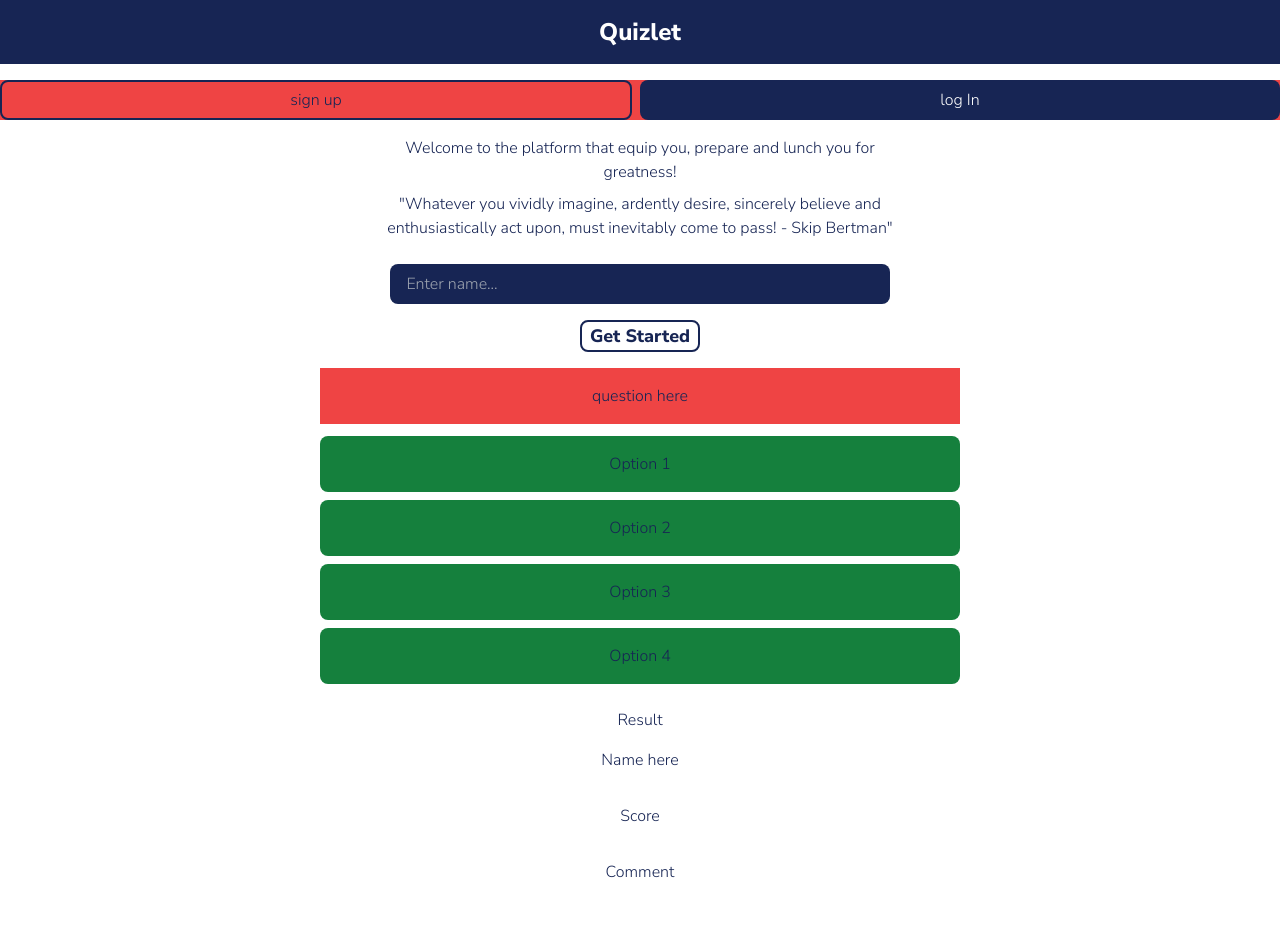
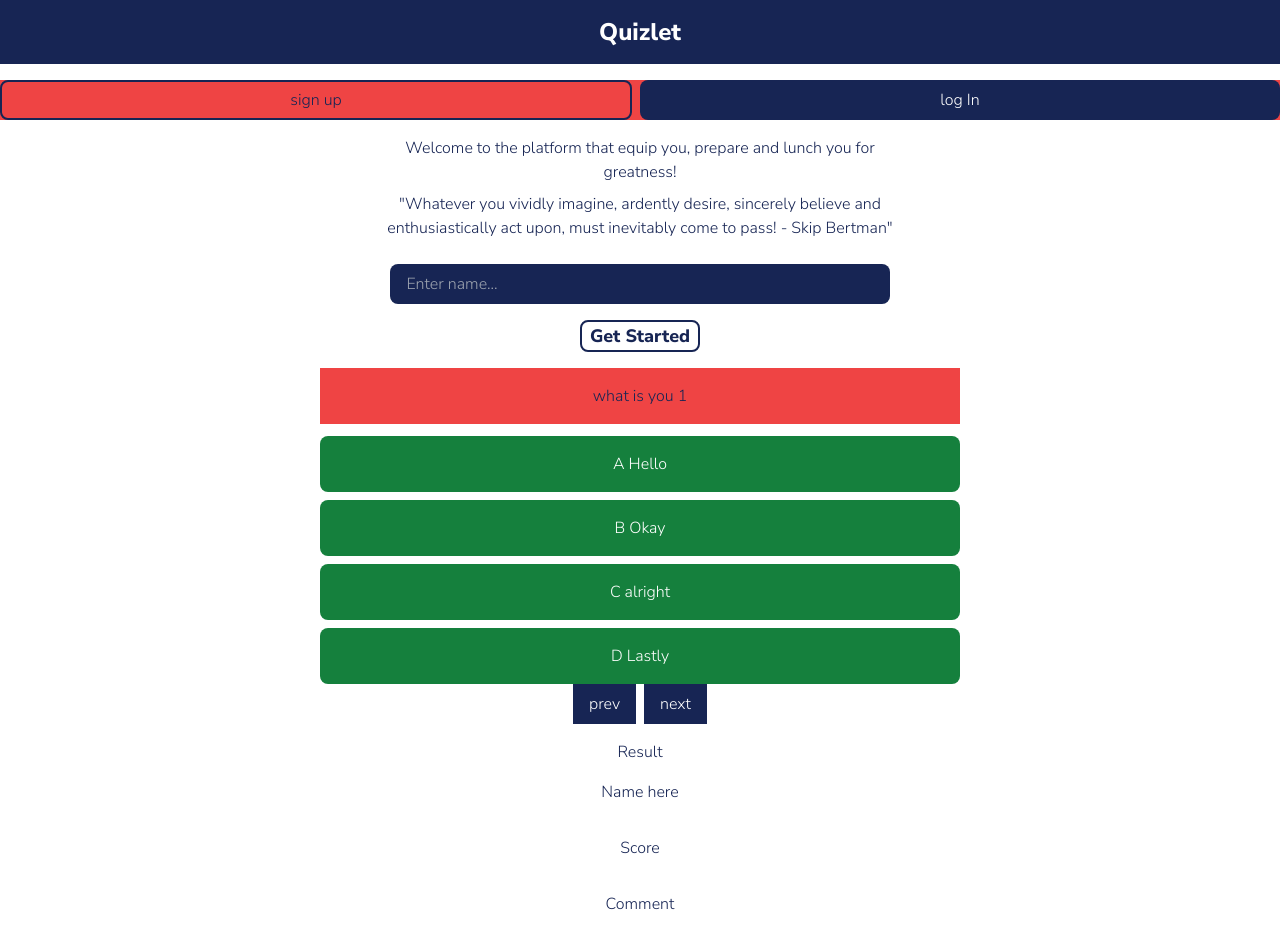
Before and after one commit to Davidmide02/quizlet, a React (Vite) app: page / in a window 1280 px wide. Before the commit the page ends 916 px from the top, so only its background shows below. Built offline with nearby package versions, Linux system fonts and the light colour scheme.

Commit message:
tes with local question

```diff
--- a/src/components/question.jsx
+++ b/src/components/question.jsx
@@ -1,16 +1,99 @@
+import { useEffect, useState } from "react";
 import Button from "./button";
 
+const questiondb = [
+  {
+    ques: "what is you 1",
+    id: 1,
+    opts: ["A Hello", "B Okay", "C alright", "D Lastly"],
+    ans: "B",
+  },
+  {
+    ques: "what is you 2",
+    id: 2,
+    opts: ["A Hello", "B Okay", "C alright", "D Lastly"],
+    ans: "B",
+  },
+  {
+    ques: "what is you 3",
+    id: 3,
+    opts: ["A Hello", "B Okay", "C alright", "D Lastly"],
+    ans: "B",
+  },
+];
+
 const Question = () => {
+  // useEffect(
+  //   fetch('https://opentdb.com/api.php?amount=10&category=9&difficulty=easy&type=multiple')
+  //   .then( res => {
+  //     res.JSON()}
+
+  //   )
+  //   .then(console.log())
+  // )
+  const [indexNum, setParn] = useState(0);
+  // let indexNum = 0;
+  function handleNext() {
+    // indexNum= indexNum+1
+    if (indexNum < 2) {
+      setParn(indexNum + 1);
+      console.log(indexNum);
+      return indexNum;
+    } else alert("quest over bitch!");
+  }
+  function handePrev() {
+    if (indexNum > 0) {
+      setParn(indexNum - 1);
+      console.log(indexNum);
+    } else alert("what else");
+  }
   return (
     <div className="qusestion md:w-[50%] m-auto">
-      <div className="ques p-4 bg-red-500 mb-3">question here</div>
+      <div className="ques p-4 bg-red-500 mb-3">
+        {questiondb[indexNum].ques}
+      </div>
       <div className="btn flex flex-col gap-2">
-        <Button className={'bg-green-700 p-4 rounded-lg'} Children={'Option 1'} />
-        <Button className={'bg-green-700 p-4 rounded-lg'} Children={'Option 2'} />
-        <Button className={'bg-green-700 p-4 rounded-lg'} Children={'Option 3'} />
-        <Button className={'bg-green-700 p-4 rounded-lg mb-2'} Children={'Option 4'} />
+        {questiondb[indexNum].opts.map((opt) => (
+          <Button
+            className={"bg-green-700 p-4 rounded-lg text-white"}
+            Children={opt}
+            key={opt}
+          />
+        ))}
 
+        {/* <Button
+          className={"bg-green-700 p-4 rounded-lg"}
+          Children={"Option 2"}
+        />
+        <Button
+          className={"bg-green-700 p-4 rounded-lg"}
+          Children={"Option 3"}
+        />
+        <Button
+          className={"bg-green-700 p-4 rounded-lg mb-2"}
+          Children={"Option 4"}
+        /> */}
       </div>
+      {indexNum <= 2 && (
+        <Button
+          className={"py-2 px-4 bg-blue-950 text-white mr-2 "}
+          Children={"prev"}
+          handleClick={handePrev}
+        />
+      )}
+      {indexNum == 2 && (
+        <Button
+          className={"py-2 px-4 bg-blue-950 text-white mr-2 "}
+          Children={"Submit"}
+          handleClick={handePrev}
+        />
+      )}
+
+      <Button
+        className={"py-2 px-4 bg-blue-950 text-white"}
+        Children={"next"}
+        handleClick={handleNext}
+      />
     </div>
   );
 };
```
